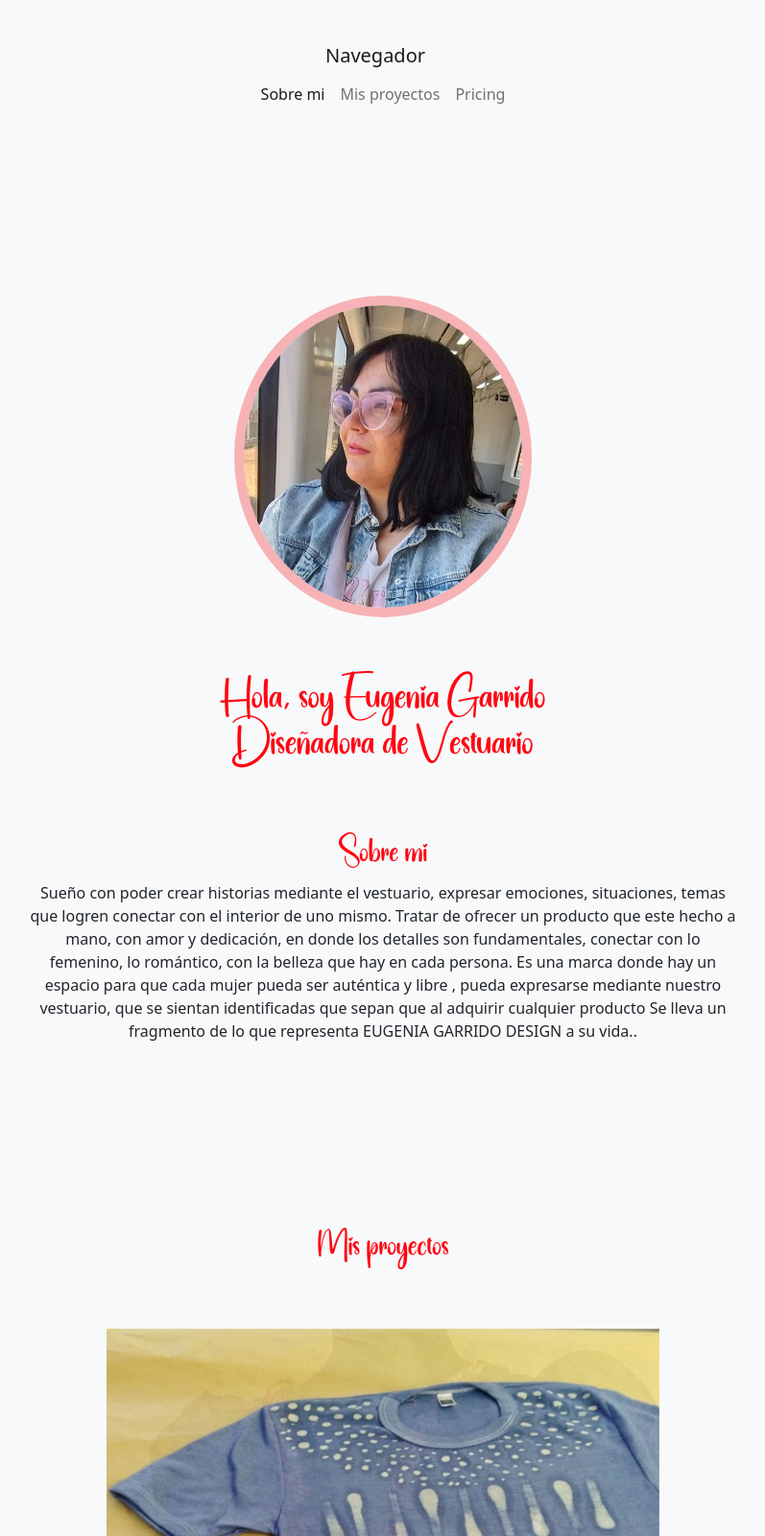
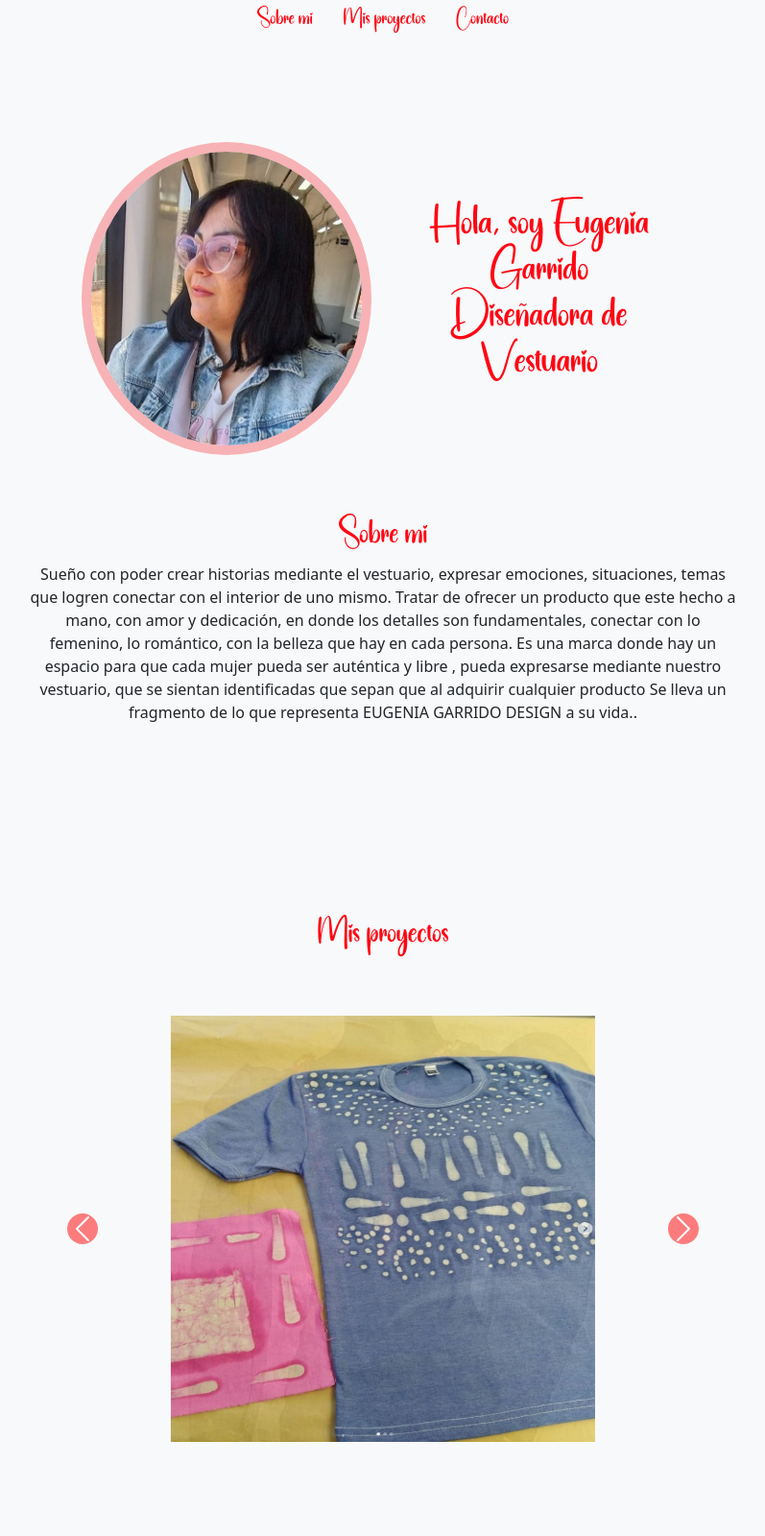
Before and after one commit to ferodriguezc/pagina_portafolio_eugenia, a plain HTML site: page index.html in a window 1280 px wide. Shown: the top 1600 px of the page at 96% size, without its empty margins (241-1038 px from the left). Drawn offline with nearby package versions, Linux system fonts and the light colour scheme.

Commit message:
cambios realisados en la barra de busqueda y en el carrusel de imagenes

```diff
--- a/index.html
+++ b/index.html
@@ -14,42 +14,43 @@
     <title>Title</title>
 </head>
 
-<body class="bg-light">
+<body class=" bg-light">
 
-    <nav class="navbar navbar-expand-lg navbar-light bg-light">
-        <div class="container-fluid">
-          <a class="navbar-brand" href="#">Navegador</a>
-          <button class="navbar-toggler" type="button" data-bs-toggle="collapse" data-bs-target="#navbarNavAltMarkup" aria-controls="navbarNavAltMarkup" aria-expanded="false" aria-label="Toggle navigation">
-            <span class="navbar-toggler-icon"></span>
-          </button>
-          <div class="collapse navbar-collapse" id="navbarNavAltMarkup">
-            <div class="navbar-nav">
-              <a class="nav-link active" aria-current="page" href="#sobremi">Sobre mi</a>
-              <a class="nav-link" href="#misproyectos">Mis proyectos</a>
-              <a class="nav-link" href="#">Pricing</a>
+    <ul  class="nav justify-content-center  ">
+        <li class="nav-item">
+          <a class="nav-link active" aria-current="page" href="#"><h5>Sobre mi</h5></a>
+        </li>
+        <li id="item2" class="nav-item">
+          <a class="nav-link" href="#"><h5>Mis proyectos</h5></a>
+        </li>
+        <li class="nav-item">
+          <a class="nav-link" href="#"><h5>Contacto</h5></a>
+        </li>
 
-            </div>
-          </div>
-        </div>
-      </nav>
-
-
+    </ul>
 
 
 
     <div class="row " id="titulo">
-        <div class="col-12">
-            <div class="text-center  ">
-                <img id="foto_perfil" src="foto/foto_perfil.jpg" alt="">
+        <div class="col-md-3 ">
+
+        </div>
+
+        <div class="col-md-3 ">
+            <div >
+                <img class=" w-auto" id="foto_perfil" src="foto/foto_perfil.jpg" alt="">
             </div>
         </div>
 
 
-        <div class="col-12">
-            <div class="text-center  ">
+        <div class="col-md-3">
+            <div class="text-center    ">
                 <h1>Hola, soy Eugenia Garrido <br>Diseñadora de Vestuario </h1>
 
             </div>
+        </div>
+        <div class="col-md-3 ">
+
         </div>
 
 
@@ -104,48 +105,40 @@
     </div>
 
 
-    <div class="container-md  ">
-
+    <div class="container-md">
+        <div class="row">
+            <div class="col-md-12 text-center">
+                <h2 id="misproyectos">Mis proyectos</h2>
+            </div>
+        </div>
 
         <div class="row">
+            <div class="col-md-2"></div>
 
-            <div class="col-md-12   ">
-                <h2 id="misproyectos">Mis proyectos</h2>
-            </div>
-
-            <div class="col-md-2 ">
-                <h2></h2>
-            </div>
-
-
-            <div id="carouselExampleFade" class="carousel slide carousel-fade  w-100   text-center " data-bs-ride="carousel">
+            <div class="col-md-8 d-flex justify-content-center align-items-center">
+                <div id="carouselExampleFade" class="carousel slide carousel-fade w-100" data-bs-ride="carousel">
                     <div class="carousel-inner">
                         <div class="carousel-item active">
-                    <img src="foto/imagen_01.jpg" class="d-block w-100 " alt="...">
+                            <img src="foto/imagen_01.jpg" class="d-block mx-auto" alt="...">
                         </div>
                         <div class="carousel-item">
-                    <img src="foto/imagen_02.PNG" class="d-block w-100" alt="...">
+                            <img src="foto/imagen_02.PNG" class="d-block mx-auto" alt="...">
                         </div>
                         <div class="carousel-item">
-                    <img src="foto/imagen_03.PNG" class="d-block w-100" alt="...">
+                            <img src="foto/imagen_03.PNG" class="d-block mx-auto" alt="...">
                         </div>
                         <div class="carousel-item">
-                    <img src="foto/imagen_04.PNG" class="d-block w-100" alt="...">
+                            <img src="foto/imagen_04.PNG" class="d-block mx-auto" alt="...">
                         </div>
                         <div class="carousel-item">
-                    <img src="foto/imagen_05.PNG" class="d-block w-100" alt="...">
+                            <img src="foto/imagen_05.PNG" class="d-block mx-auto" alt="...">
                         </div>
                         <div class="carousel-item">
-                    <img src="foto/imagen_06.PNG" class="d-block w-100" alt="...">
+                            <img src="foto/imagen_06.PNG" class="d-block mx-auto" alt="...">
                         </div>
                         <div class="carousel-item">
-                    <img src="foto/imagen_07.PNG" class="d-block w-100" alt="...">
+                            <img src="foto/imagen_07.PNG" class="d-block mx-auto" alt="...">
                         </div>
-
-
-
-
-
                     </div>
                     <button class="carousel-control-prev" type="button" data-bs-target="#carouselExampleFade" data-bs-slide="prev">
                         <span class="carousel-control-prev-icon" aria-hidden="true"></span>
@@ -156,22 +149,10 @@
                         <span class="visually-hidden">Next</span>
                     </button>
                 </div>
-
-
-            <div class="col-md-2 ">
-                <h2></h2>
             </div>
 
-
+            <div class="col-md-2"></div>
         </div>
-
-
-
-
-
-
-
-
     </div>
 
 
--- a/style.css
+++ b/style.css
@@ -1,4 +1,4 @@
-[class *= "col"]{
+[class *="col"] {
     display: flex;
     flex-direction: column;
     text-align: center;
@@ -9,7 +9,7 @@
 
 }
 
-[class *= "container"]{
+[class *="container"] {
     display: flex;
     flex-direction: column;
     text-align: center;
@@ -19,36 +19,53 @@
 
 }
 
-.imgen{
-    margin-top: 50px;
-    width: 100px;
-    height: 100px;
+
+
+#foto_perfil {
+    border-radius: 100%;
+    border: 10px solid rgb(247, 178, 181);
+    max-width: 100%;
+    min-width: 10%;
+    /* Hace que la imagen se ajuste al ancho del contenedor */
+
 }
 
-#foto_perfil{
-   border-radius: 100%;
-   border: 10px solid rgb(247, 178, 181);
-}
 
-h1,h2{
+h1, h2,h5 {
     color: rgb(277, 6, 19);
     font-family: 'TU_NUEVA_FUENTE';
 }
 
 
-html{
-   margin: 30px;
+html {
+    margin: 0px;
+    padding: 0px;
+
 }
 
-#carouselExampleFade {
-    max-width: 600px; /* Puedes ajustar el ancho máximo del carrusel según tus necesidades */
-    margin: auto; /* Centra el carrusel horizontalmente */
-  }
+.nav {
+    margin-bottom: 100px; /* Ajusta el valor según tus necesidades */
 
-  #carouselExampleFade img {
-    max-width: 100%; /* Ajusta la imagen al 100% del ancho del carrusel */
-    height: auto; /* Ajusta automáticamente la altura proporcionalmente al ancho */
-  }
+}
+
+.carousel-item img {
+    max-width: 60%; /* Ajusta el ancho al 100% del contenedor */
+    max-height: 60%; /* Ajusta la altura al 100% del contenedor */
+    object-fit: cover; /* Mantiene la proporción y corta si es necesario para cubrir el contenedor */
+}
+
+    /* Estilos para cambiar el color de las flechas del carrusel */
+    .carousel-control-prev-icon {
+        background-color: red; /* Cambia el color a rojo o tu color preferido */
+        border-radius: 100px;
+    }
+
+    .carousel-control-next-icon {
+        background-color: red; /* Cambia el color a rojo o tu color preferido */
+        border-radius: 100px;
+    }
+
+
 
 @font-face {
     font-family: 'TU_NUEVA_FUENTE';
```
Also changed, not shown: foto/foto_perfil.png. Lines whose indentation alone changed are shown as unchanged.
